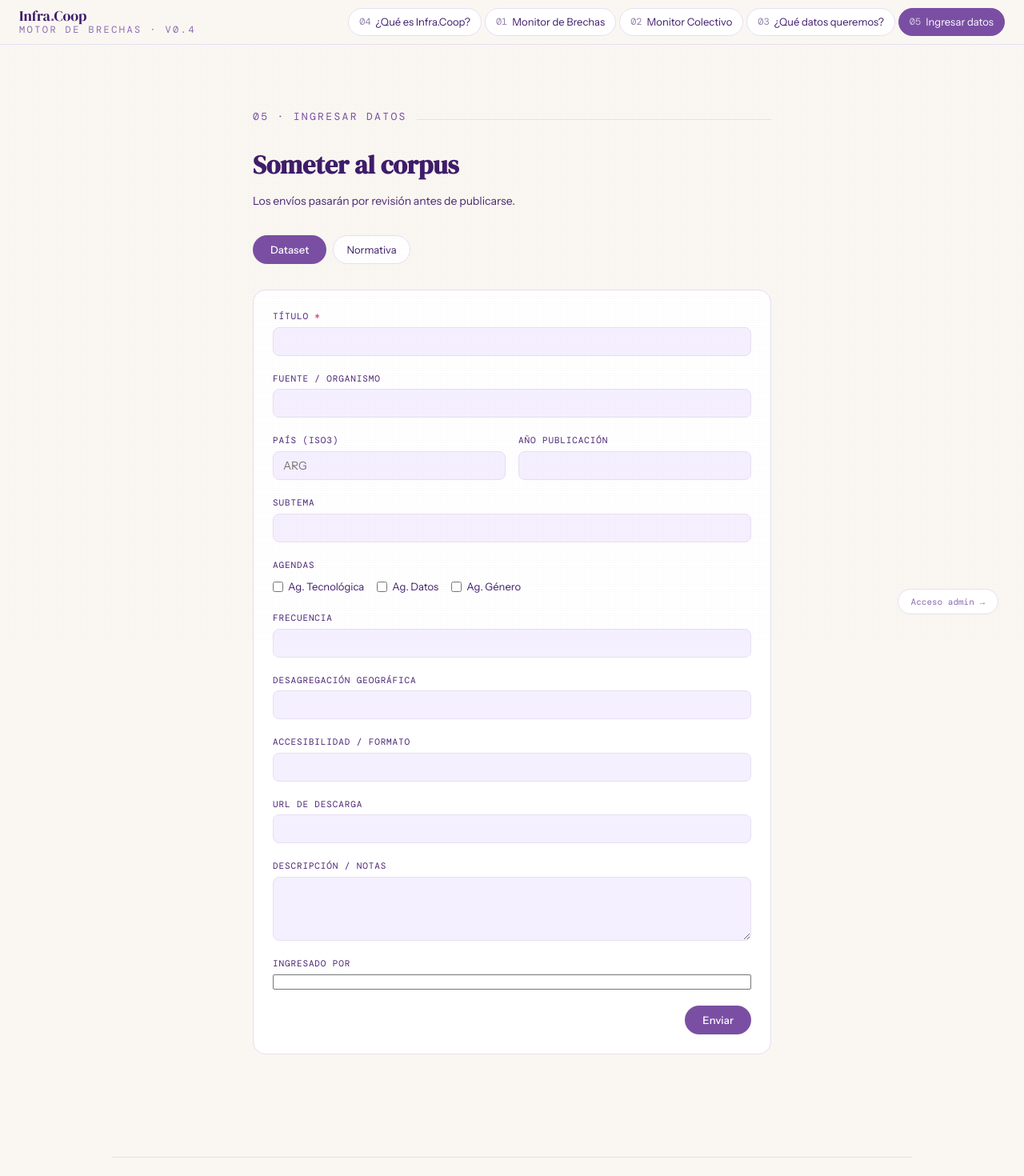
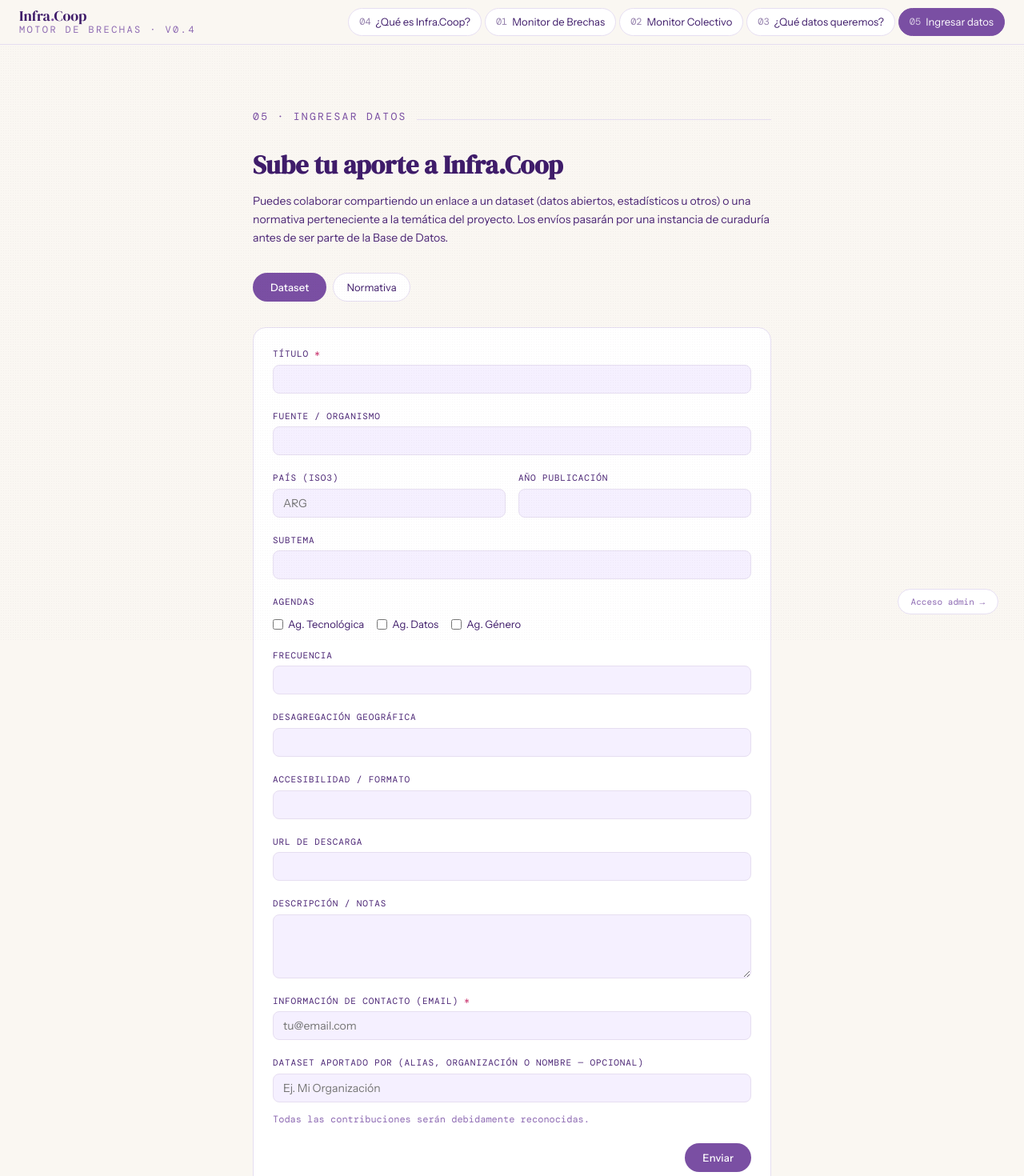
Before and after one commit to DaVas1410/infracoop, a React (Vite) app: page /ingresar in a window 1280 px wide. Shown: the top 1470 px of the page at 80% size. Built offline with nearby package versions, Linux system fonts and the light colour scheme; no server answers; the database is empty.

Commit message:
feat: update IngresoForm title, description and add contact/attribution fields
Co-Authored-By: Claude Sonnet 4.6 <noreply@anthropic.com>

```diff
--- a/src/pages/IngresoForm.tsx
+++ b/src/pages/IngresoForm.tsx
@@ -32,6 +32,8 @@ export function IngresoForm() {
   const [status, setStatus] = useState<FormStatus>('idle')
   const [errorMsg, setErrorMsg] = useState('')
   const [errors, setErrors] = useState<FieldErrors>({})
+  const [emailContacto, setEmailContacto] = useState('')
+  const [aportadoPor, setAportadoPor] = useState('')
   const { status: embedderStatus, embed } = useEmbedder()
   const { perfil } = useAuth()
   const navigate = useNavigate()
@@ -56,6 +58,11 @@ export function IngresoForm() {
       if (normativaData.anio_adopcion != null && (normativaData.anio_adopcion < 1900 || normativaData.anio_adopcion > CURRENT_YEAR))
         errs.anio_adopcion = `Entre 1900 y ${CURRENT_YEAR}`
     }
+    if (!emailContacto.trim()) {
+      errs.emailContacto = 'El email de contacto es obligatorio'
+    } else if (!/^[^\s@]+@[^\s@]+\.[^\s@]+$/.test(emailContacto.trim())) {
+      errs.emailContacto = 'Ingresa un email válido'
+    }
     setErrors(errs)
     return Object.keys(errs).length === 0
   }
@@ -77,14 +84,23 @@ export function IngresoForm() {
   async function handleSubmit(e: React.FormEvent) {
     e.preventDefault()
     if (!validate()) return
+    const ingresadoPorCompuesto = aportadoPor.trim()
+      ? `${emailContacto.trim()} | ${aportadoPor.trim()}`
+      : emailContacto.trim()
     setStatus('loading')
     setErrorMsg('')
     try {
       let insertedId: string | null = null
       if (tipo === 'dataset') {
-        insertedId = await submitFormulario(datasetData, modo)
+        insertedId = await submitFormulario(
+          { ...datasetData, ingresado_por: ingresadoPorCompuesto },
+          modo
+        )
       } else {
-        insertedId = await submitNormativa(normativaData, modo)
+        insertedId = await submitNormativa(
+          { ...normativaData, ingresado_por: ingresadoPorCompuesto },
+          modo
+        )
       }
       setStatus('success')
 
@@ -109,6 +125,8 @@ export function IngresoForm() {
     setStatus('idle')
     setErrorMsg('')
     setErrors({})
+    setEmailContacto('')
+    setAportadoPor('')
   }
 
   const currentAgendas = tipo === 'dataset' ? datasetData.agendas : normativaData.agendas
@@ -120,12 +138,12 @@ export function IngresoForm() {
           <span>05 · Ingresar datos</span>
         </div>
         <h1 style={{ fontFamily: 'var(--serif)', fontSize: '2rem', marginBottom: '0.5rem' }}>
-          Someter al corpus
+          Sube tu aporte a Infra.Coop
         </h1>
-        <p style={{ color: 'var(--ink-mid)', fontSize: '14px', marginBottom: '2rem' }}>
-          {modo === 'revision'
-            ? 'Los envíos pasarán por revisión antes de publicarse.'
-            : 'Los envíos se publican directamente en el corpus.'}
+        <p style={{ color: 'var(--ink-mid)', fontSize: '14px', marginBottom: '2rem', lineHeight: 1.65 }}>
+          Puedes colaborar compartiendo un enlace a un dataset (datos abiertos, estadísticos u otros)
+          o una normativa perteneciente a la temática del proyecto.
+          Los envíos pasarán por una instancia de curaduría antes de ser parte de la Base de Datos.
         </p>
 
         {/* Type selector */}
@@ -164,16 +182,30 @@ export function IngresoForm() {
               <NormativaFields data={normativaData} onChange={setNormativaData} agendas={currentAgendas} onAgendasChange={(a, c) => handleAgendasChange(a, c, false)} errors={errors} clearError={clearError} />
             )}
 
-            {/* ingresado_por — shared */}
-            <Field label="Ingresado por">
+            {/* Campos de contacto y atribución — shared */}
+            <Field label="Información de contacto (Email)" required error={errors.emailContacto}>
               <input
-                type="text"
-                value={tipo === 'dataset' ? datasetData.ingresado_por : normativaData.ingresado_por}
-                onChange={e => tipo === 'dataset'
-                  ? setDatasetData(prev => ({ ...prev, ingresado_por: e.target.value }))
-                  : setNormativaData(prev => ({ ...prev, ingresado_por: e.target.value }))}
+                style={errors.emailContacto ? inputErrorStyle : inputStyle}
+                type="email"
+                placeholder="tu@email.com"
+                value={emailContacto}
+                onChange={e => { setEmailContacto(e.target.value); clearError('emailContacto') }}
               />
             </Field>
+
+            <Field label="Dataset aportado por (alias, organización o nombre — opcional)">
+              <input
+                style={inputStyle}
+                type="text"
+                placeholder="Ej. Mi Organización"
+                value={aportadoPor}
+                onChange={e => setAportadoPor(e.target.value)}
+              />
+            </Field>
+
+            <p style={{ fontSize: 12, color: 'var(--ink-light)', fontFamily: 'var(--mono)', marginTop: '-0.5rem' }}>
+              Todas las contribuciones serán debidamente reconocidas.
+            </p>
 
             {status === 'error' && (
               <p style={{ color: 'var(--gap-crit)', fontSize: '13px', fontFamily: 'var(--mono)' }}>
```
